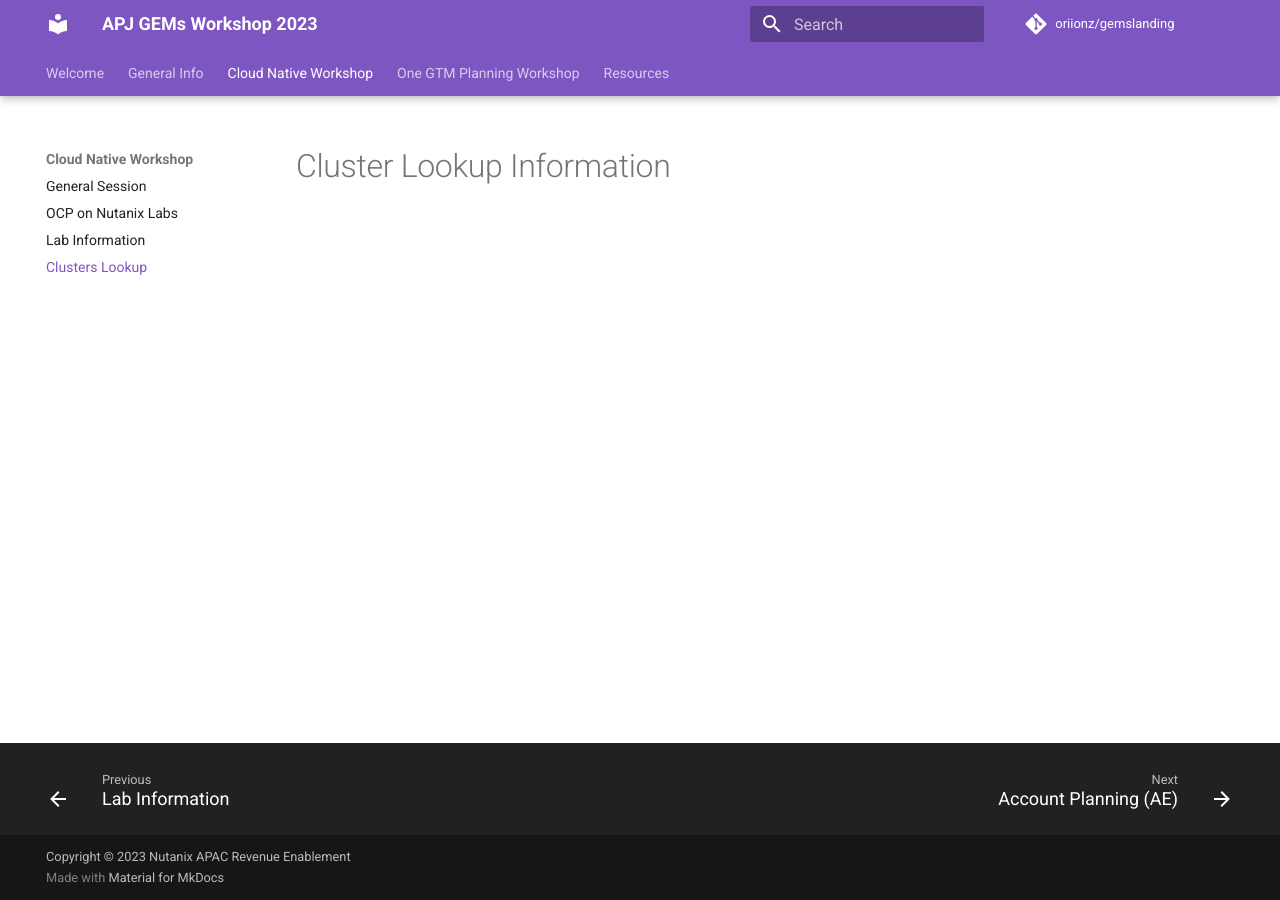
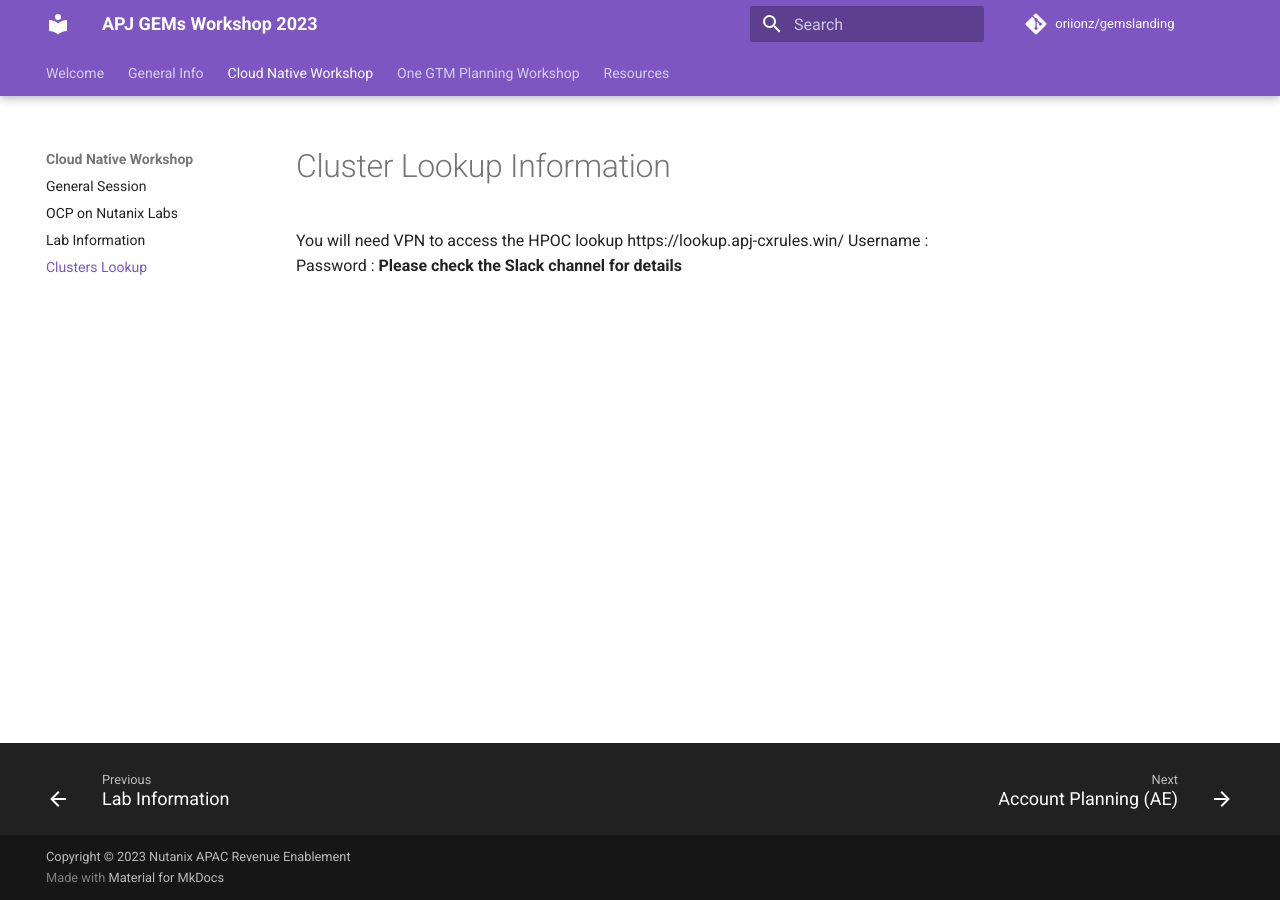
Before and after one commit to oriionz/gemslanding, an MkDocs documentation site: the page built from docs/cluster_lookup/cluster_lookup.md, in a window 1280 px wide. Built offline with MkDocs 1.6.1 and Material for MkDocs 9.7.7, drawn with Linux system fonts in a browser that asks for light colours; comment, search, counter and statistics services are not loaded.

```diff
--- a/docs/cluster_lookup/cluster_lookup.md
+++ b/docs/cluster_lookup/cluster_lookup.md
@@ -1 +1,6 @@
 # Cluster Lookup Information
+
+You will need VPN to access the HPOC lookup
+https://lookup.apj-cxrules.win/
+Username :
+Password : **Please check the Slack channel for details**
```
